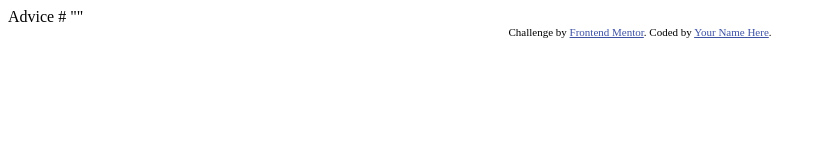
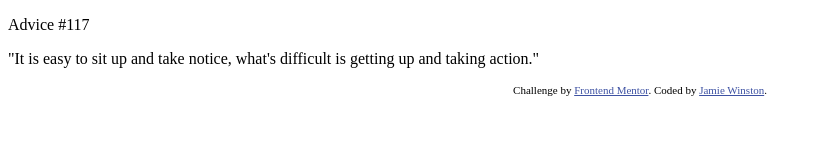
Before and after one commit to wesiptea/advice-generator-app, a plain HTML site: page index.html in a window 1280 px wide. Shown: the whole page, without its empty margins (0-824 px from the left). Drawn offline with Linux system fonts and the light colour scheme.

Commit message:
Added test paragraph text

```diff
--- a/index.html
+++ b/index.html
@@ -6,7 +6,7 @@
 
   <link rel="icon" type="image/png" sizes="32x32" href="./images/favicon-32x32.png">
 
-  <title>Frontend Mentor | Advice generator app</title>
+  <title>Advice Generator App</title>
 
   <!-- Feel free to remove these styles or customise in your own stylesheet 👍 -->
   <style>
@@ -15,14 +15,19 @@
   </style>
 </head>
 <body>
+<div class="advice-number">
+  <p>Advice #117<!-- Advice ID goes here --></p>
+</div>
 
-  Advice #<!-- Advice ID goes here -->
+<div class="quote">
+  <p>"It is easy to sit up and take notice, what's difficult is getting up and taking action."  <!-- Advice text goes here -->
+  </p>
+</div>
 
-  "<!-- Advice text goes here -->"
 
   <div class="attribution">
     Challenge by <a href="https://www.frontendmentor.io?ref=challenge" target="_blank">Frontend Mentor</a>.
-    Coded by <a href="#">Your Name Here</a>.
+    Coded by <a href="#">Jamie Winston</a>.
   </div>
 </body>
 </html>
```
